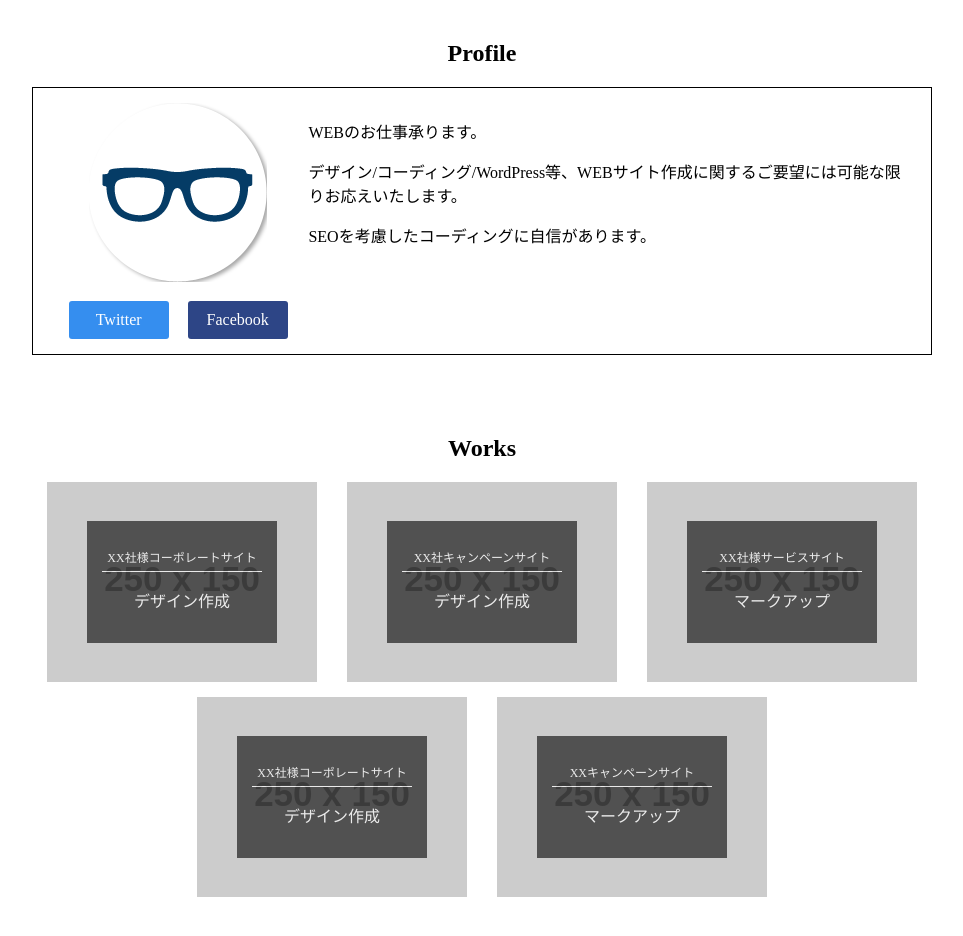
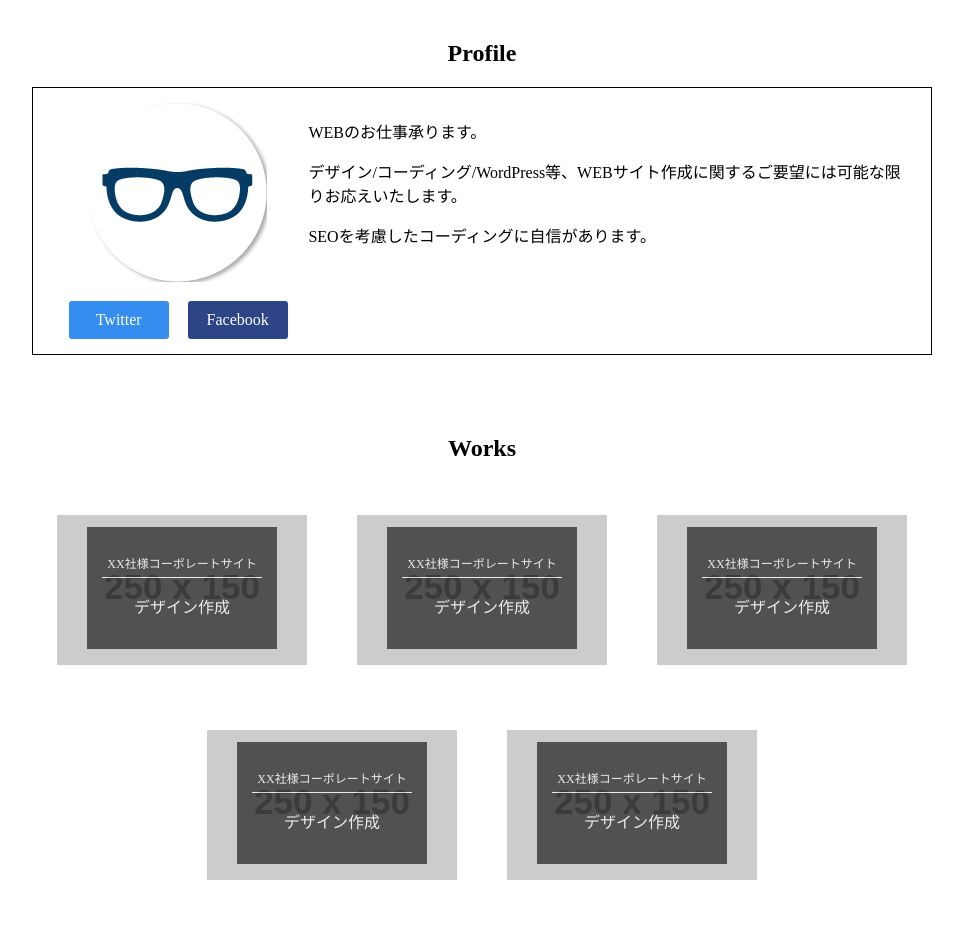
Before and after one commit to intenseG/html_practice, a plain HTML site: page step5/index.html in a window 1280 px wide. Shown: the part 68-1004 px from the top of the page, without its empty margins (158-1121 px from the left). Drawn offline with Linux system fonts and the light colour scheme; placeholder pictures from the web are drawn by us.

Commit message:
Step5の修正（画像サイズが小さい）

```diff
--- a/step5/css/style.css
+++ b/step5/css/style.css
@@ -79,18 +79,19 @@
   align-items: center;
 }
 
-.designBgImg {
-  background-image: url('https://fakeimg.pl/250x150/81F7D8');
-  background-position: center center;
+/* .designBgImg {
+  width: 250px;
+  height: 170px;
 }
 
 .codingBgImg {
-  background-image: url('https://fakeimg.pl/250x150/F781F3');
-  background-position: center center;
-}
+  width: 250px;
+  height: 170px;
+} */
 
 .worksItemText {
   padding: 15px;
+  margin: -142px 0 0 30px;
   text-align: center;
   display: block;
   width: 160px;
--- a/step5/index.html
+++ b/step5/index.html
@@ -44,34 +44,49 @@
   <div id="works" class="canvas">
     <h2 class="subject">Works</h2>
     <div class="worksGroup">
-      <div class="worksItem designBgImg">
-        <div class="worksItemText">
-          <p class="worksItemTextTitle">XX社様コーポレートサイト</p>
-          <p class="worksItemTextDesc">デザイン作成</p>
+      <div class="worksItem">
+        <div class="designBgImg">
+          <img src="https://fakeimg.pl/250x150/81F7D8">
+          <div class="worksItemText">
+            <p class="worksItemTextTitle">XX社様コーポレートサイト</p>
+            <p class="worksItemTextDesc">デザイン作成</p>
+          </div>
         </div>
       </div>
-      <div class="worksItem designBgImg">
-        <div class="worksItemText">
-          <p class="worksItemTextTitle">XX社キャンペーンサイト</p>
-          <p class="worksItemTextDesc">デザイン作成</p>
+      <div class="worksItem">
+        <div class="designBgImg">
+          <img src="https://fakeimg.pl/250x150/81F7D8">
+          <div class="worksItemText">
+            <p class="worksItemTextTitle">XX社様コーポレートサイト</p>
+            <p class="worksItemTextDesc">デザイン作成</p>
+          </div>
         </div>
       </div>
-      <div class="worksItem codingBgImg">
-        <div class="worksItemText">
-          <p class="worksItemTextTitle">XX社様サービスサイト</p>
-          <p class="worksItemTextDesc">マークアップ</p>
+      <div class="worksItem">
+        <div class="codingBgImg">
+          <img src="https://fakeimg.pl/250x150/F781F3">
+          <div class="worksItemText">
+            <p class="worksItemTextTitle">XX社様コーポレートサイト</p>
+            <p class="worksItemTextDesc">デザイン作成</p>
+          </div>
         </div>
       </div>
-      <div class="worksItem designBgImg">
-        <div class="worksItemText">
-          <p class="worksItemTextTitle">XX社様コーポレートサイト</p>
-          <p class="worksItemTextDesc">デザイン作成</p>
+      <div class="worksItem">
+        <div class="designBgImg">
+          <img src="https://fakeimg.pl/250x150/81F7D8">
+          <div class="worksItemText">
+            <p class="worksItemTextTitle">XX社様コーポレートサイト</p>
+            <p class="worksItemTextDesc">デザイン作成</p>
+          </div>
         </div>
       </div>
-      <div class="worksItem codingBgImg">
-        <div class="worksItemText">
-          <p class="worksItemTextTitle">XXキャンペーンサイト</p>
-          <p class="worksItemTextDesc">マークアップ</p>
+      <div class="worksItem">
+        <div class="codingBgImg">
+          <img src="https://fakeimg.pl/250x150/F781F3">
+          <div class="worksItemText">
+            <p class="worksItemTextTitle">XX社様コーポレートサイト</p>
+            <p class="worksItemTextDesc">デザイン作成</p>
+          </div>
         </div>
       </div>
     </div>
```
